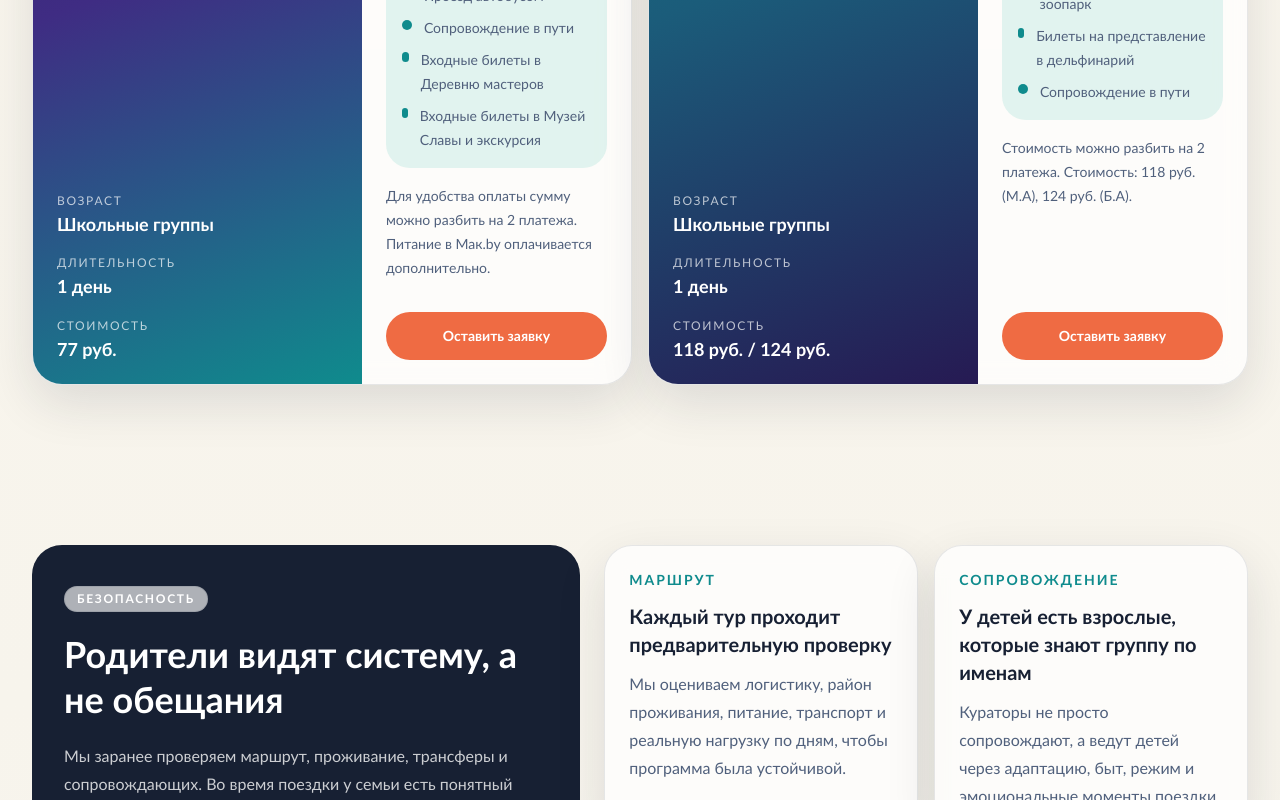
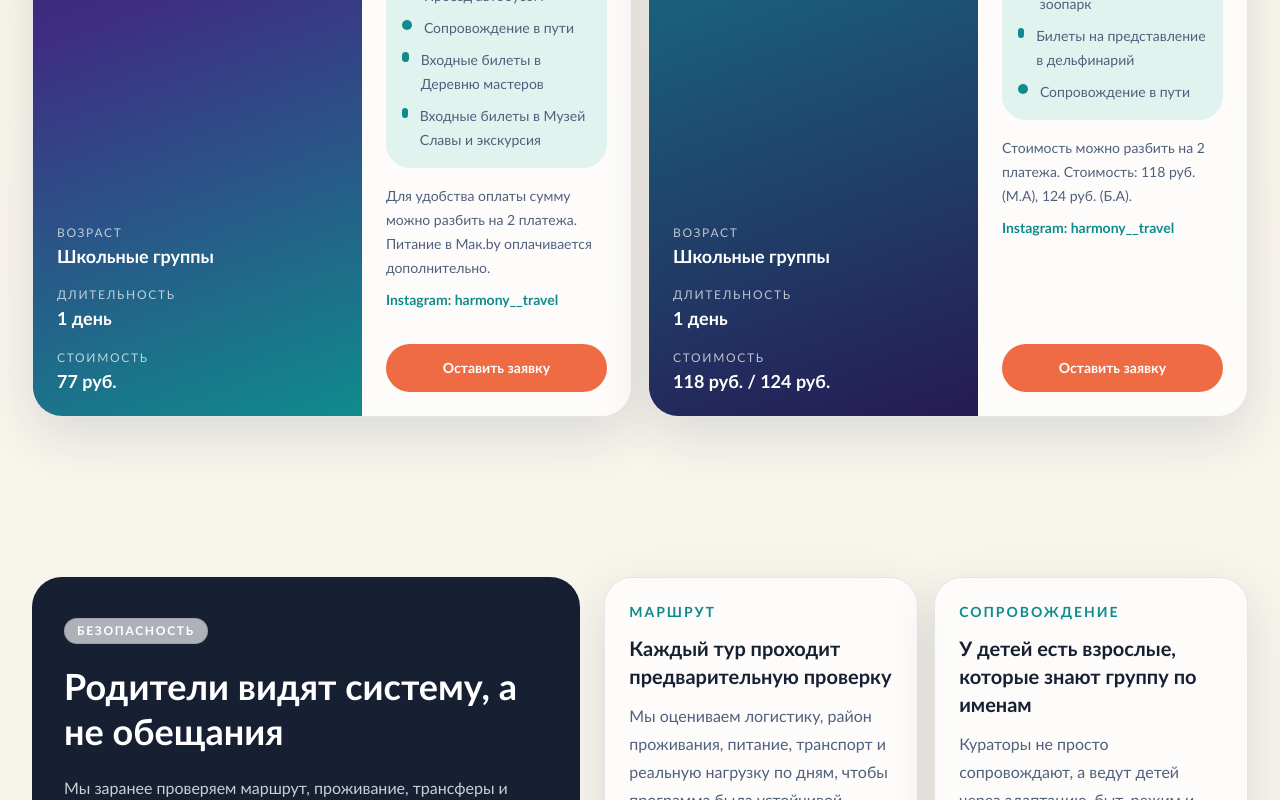
Before and after one commit to bonadysev/HarmonyTravel, a Next.js app: page / in a window 1280 px wide. Shown: the part 3280-4080 px from the top of the page. Built offline with nearby package versions, Linux system fonts and the light colour scheme.

Commit message:
add schedule

```diff
--- a/components/site-footer.tsx
+++ b/components/site-footer.tsx
@@ -29,8 +29,12 @@ export function SiteFooter() {
           <a href={`tel:${brand.phone}`}>{brand.phone}</a>
           <a href={`mailto:${brand.email}`}>{brand.email}</a>
           <a href={brand.telegramUrl}>{brand.telegramChannel}</a>
+          <a href={brand.instagramUrl} target="_blank" rel="noreferrer">
+            Instagram: {brand.instagramHandle}
+          </a>
           <p>{brand.legalAddress}</p>
           <p>УНП: {brand.unp}</p>
+          <p>График работы: {brand.schedule}</p>
           <a href="#top">Политика конфиденциальности</a>
         </div>
       </div>
--- a/components/tours-section.tsx
+++ b/components/tours-section.tsx
@@ -1,7 +1,7 @@
 "use client";
 
 import { useMemo, useState } from "react";
-import { tourCategories, tours } from "@/data/site";
+import { brand, tourCategories, tours } from "@/data/site";
 
 export function ToursSection() {
   const [category, setCategory] = useState("Все");
@@ -104,7 +104,17 @@ export function ToursSection() {
                     </div>
                   ) : null}
                   {"note" in tour && tour.note ? (
-                    <p className="mt-4 text-sm leading-6 text-[color:var(--ink-soft)]">{tour.note}</p>
+                    <div className="mt-4 space-y-2 text-sm leading-6 text-[color:var(--ink-soft)]">
+                      <p>{tour.note}</p>
+                      <a
+                        href={brand.instagramUrl}
+                        className="inline-flex font-semibold text-[color:var(--accent)] transition hover:text-[color:var(--brand)]"
+                        target="_blank"
+                        rel="noreferrer"
+                      >
+                        Instagram: {brand.instagramHandle}
+                      </a>
+                    </div>
                   ) : null}
                 </div>
                 <a
--- a/data/site.ts
+++ b/data/site.ts
@@ -5,11 +5,14 @@ export const brand = {
   phone: "+375445123883",
   telegramChannel: "@Harmony_TraveI",
   telegramUrl: "https://t.me/Harmony_TraveI",
+  instagramHandle: "harmony__travel",
+  instagramUrl: "https://www.instagram.com/harmony__travel?igsh=aXRvczBpZ2ptNWc5",
   legalAddress: "Республика Беларусь, г. Жлобин",
   email: "harmonytravel.by@gmail.com",
   director: "Овсяникова И.В.",
   logoPath: "/harmony-travel-logo.jpg",
   unp: "491471681",
+  schedule: "Пн-Пт: 10:00-19:00, Сб-Вс: 10:00-18:00",
 };
 
 export const navigationItems = [
```
